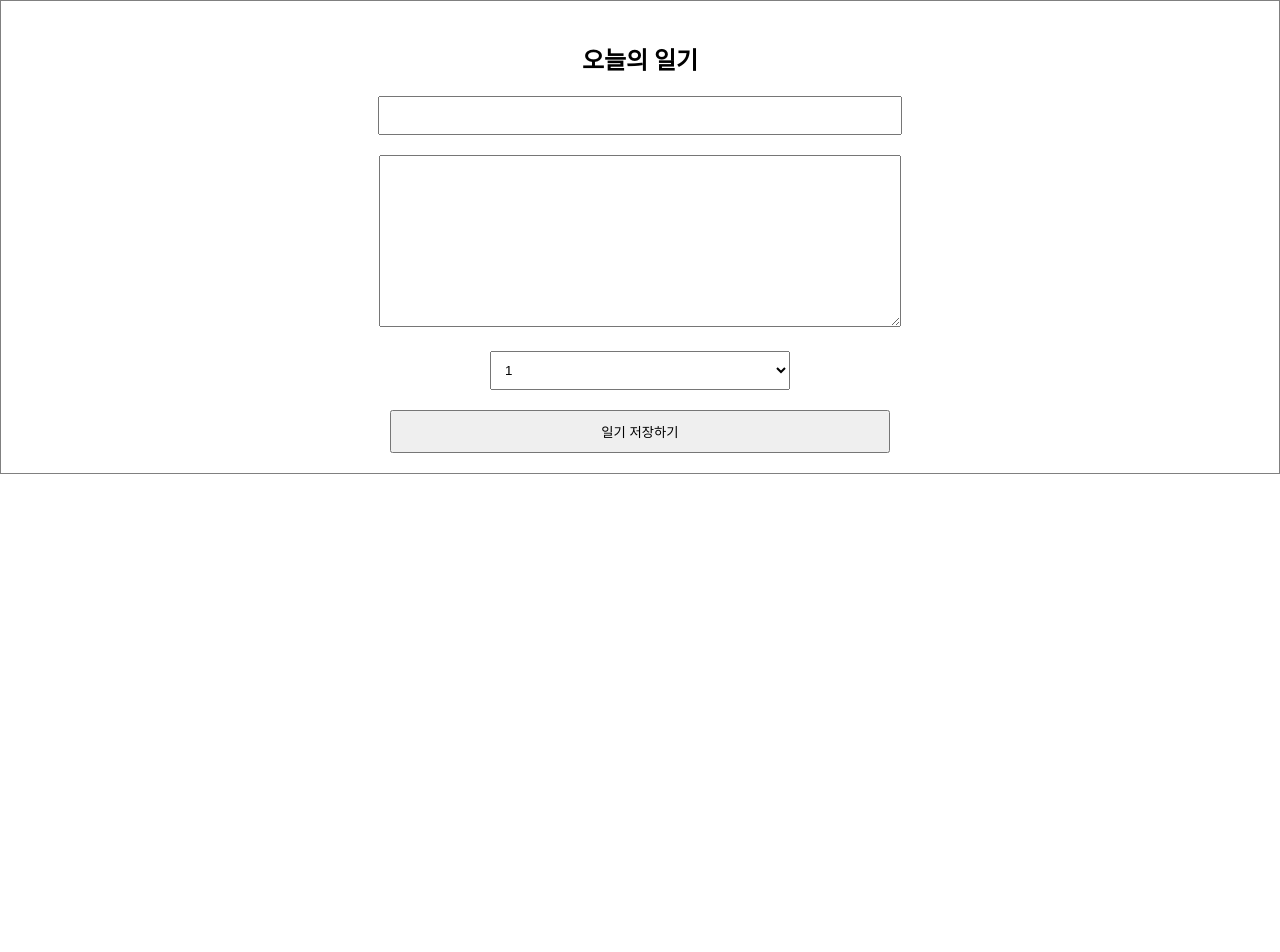
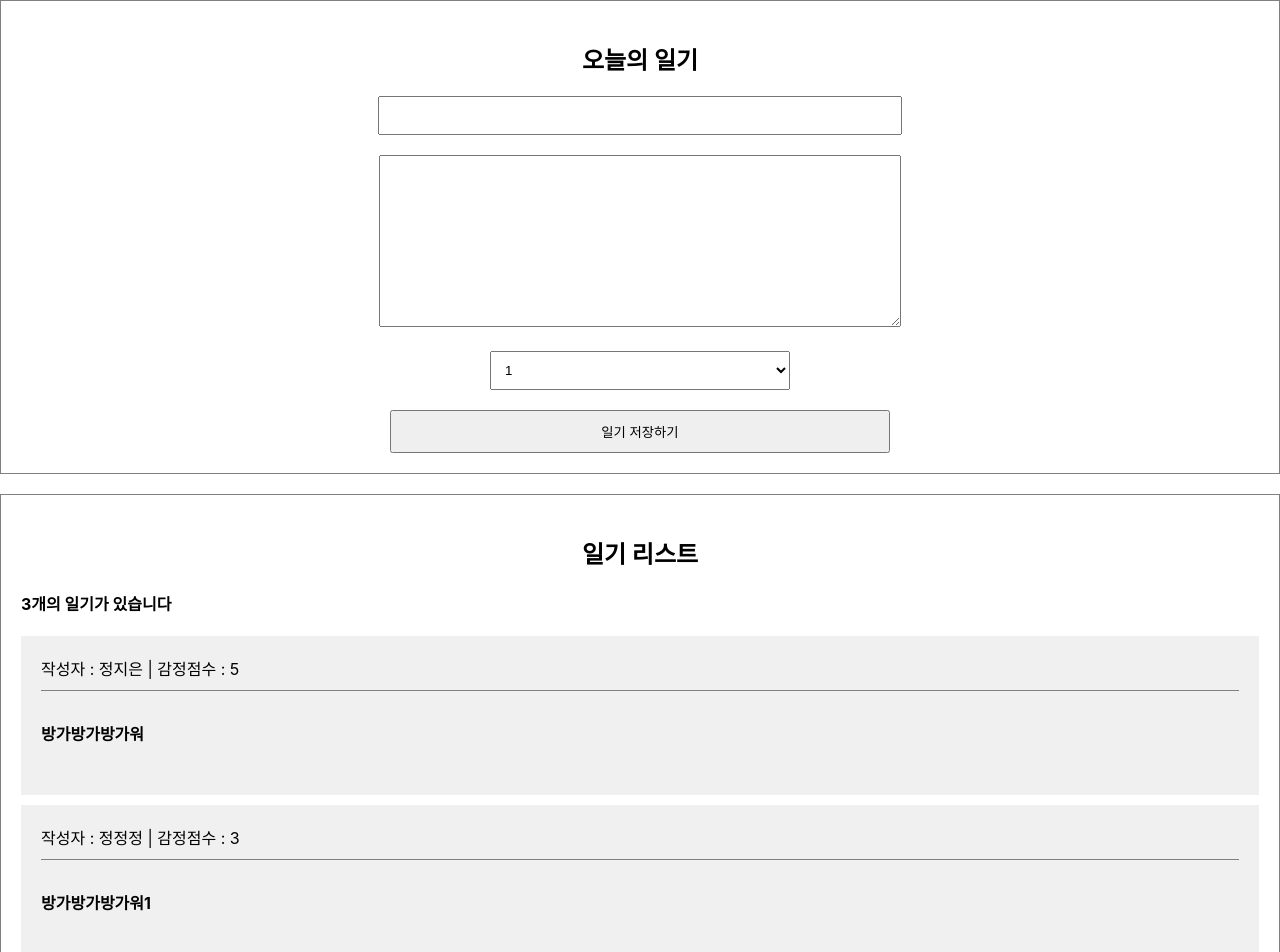
Before and after one commit to aldls819/Simple-Diary, a React (Create React App) app: page / in a window 1280 px wide. Shown: the top 952 px of the page. Before the commit the page ends 800 px from the top, so only its background shows below. Built offline with nearby package versions, Linux system fonts and the light colour scheme.

Commit message:
:sparkles: 일기 리스트 기능 구현
일기 리스트 기능 구현 완료

```diff
--- a/src/App.css
+++ b/src/App.css
@@ -26,3 +26,35 @@ textarea {
   padding: 10px;
   cursor: pointer;
 }
+
+.DiaryList {
+  border: 1px solid gray;
+  padding: 20px;
+  margin-top: 20px;
+}
+
+.DiaryList h2 {
+  text-align: center;
+}
+
+.DiaryListItem {
+  background-color: rgb(240, 240, 240);
+  margin-bottom: 10px;
+  padding: 20px;
+}
+
+.DiaryListItem .info {
+  border-bottom: 1px solid gray;
+  padding-bottom: 10px;
+  margin-bottom: 10px;
+}
+
+.DiaryListItem .date {
+  color: gray;
+}
+
+.DiaryListItem .content {
+  font-weight: bold;
+  margin-bottom: 30px;
+  margin-top: 30px;
+}
--- a/src/App.js
+++ b/src/App.js
@@ -1,10 +1,39 @@
 import "./App.css";
 import DiaryEditor from "./DiaryEditor";
+import DiaryList from "./DiaryList";
+
+const dummyList = [
+  {
+    id: 1,
+    author: "정지은",
+    content: "방가방가방가워",
+    emotion: 5,
+    //현재 시간 기준 시간 객체 생성
+    created_date: new Date().getTime(),
+  },
+  {
+    id: 2,
+    author: "정정정",
+    content: "방가방가방가워1",
+    emotion: 3,
+    //현재 시간 기준 시간 객체 생성
+    created_date: new Date().getTime(),
+  },
+  {
+    id: 3,
+    author: "지지지",
+    content: "방가방가방가워2",
+    emotion: 4,
+    //현재 시간 기준 시간 객체 생성
+    created_date: new Date().getTime(),
+  },
+];
 
 function App() {
   return (
     <div className="App">
       <DiaryEditor />
+      <DiaryList diaryList={dummyList} />
     </div>
   );
 }
--- /dev/null
+++ b/src/DiaryList.js
@@ -0,0 +1,22 @@
+import React from "react";
+import DiaryListItem from "./DiaryListItem";
+
+const DiaryList = ({ diaryList }) => {
+  return (
+    <div className="DiaryList">
+      <h2>일기 리스트</h2>
+      <h4>{diaryList.length}개의 일기가 있습니다</h4>
+      <div>
+        {diaryList.map((it) => (
+          <DiaryListItem key={it.id} {...it} />
+        ))}
+      </div>
+    </div>
+  );
+};
+
+DiaryList.defaultProps = {
+  diaryList: [],
+};
+
+export default DiaryList;
--- /dev/null
+++ b/src/DiaryListItem.js
@@ -0,0 +1,18 @@
+import React from "react";
+
+const DiaryListItem = ({ author, content, emotion, created_date }) => {
+  return (
+    <div className="DiaryListItem">
+      <div className="info">
+        <span>
+          작성자 : {author} | 감정점수 : {emotion}
+        </span>
+        <br />
+        <span className="date">{new Date(created_date).toLocaleString}</span>
+      </div>
+      <div className="content">{content}</div>
+    </div>
+  );
+};
+
+export default DiaryListItem;
```
